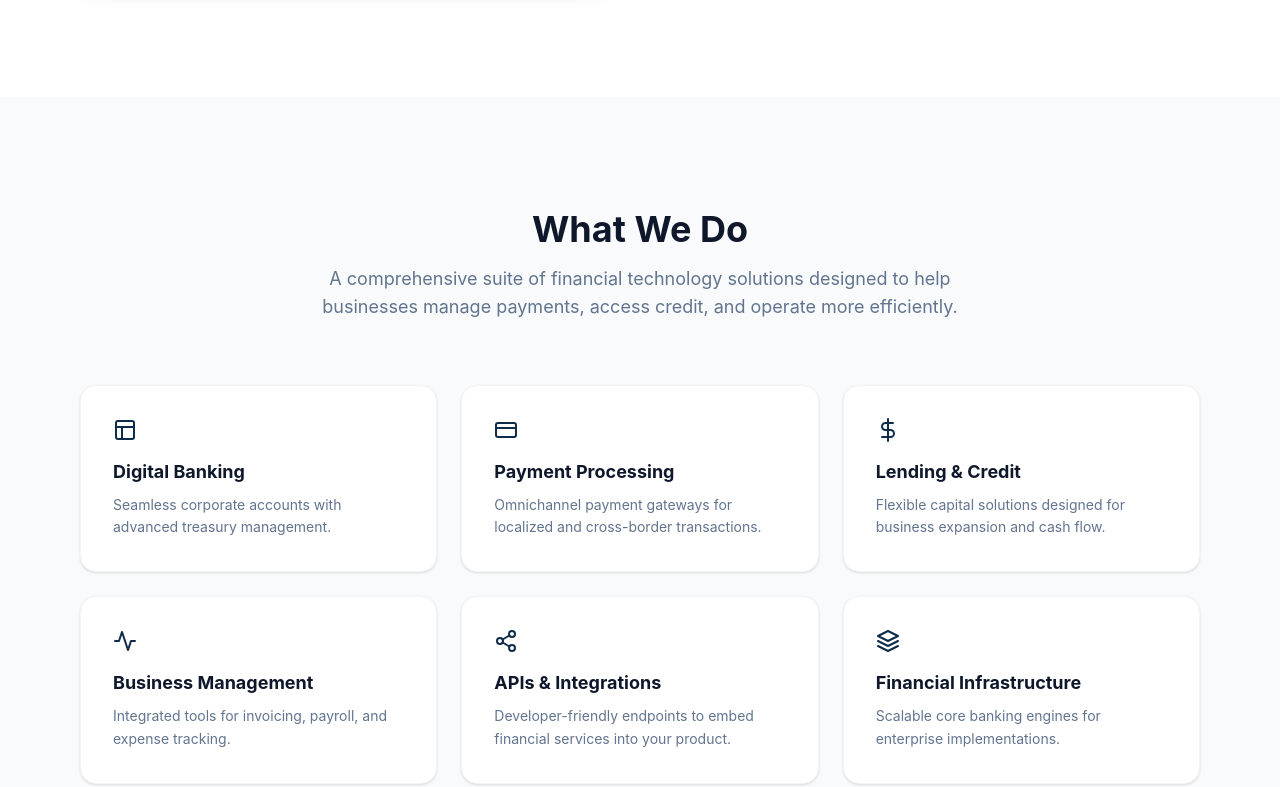
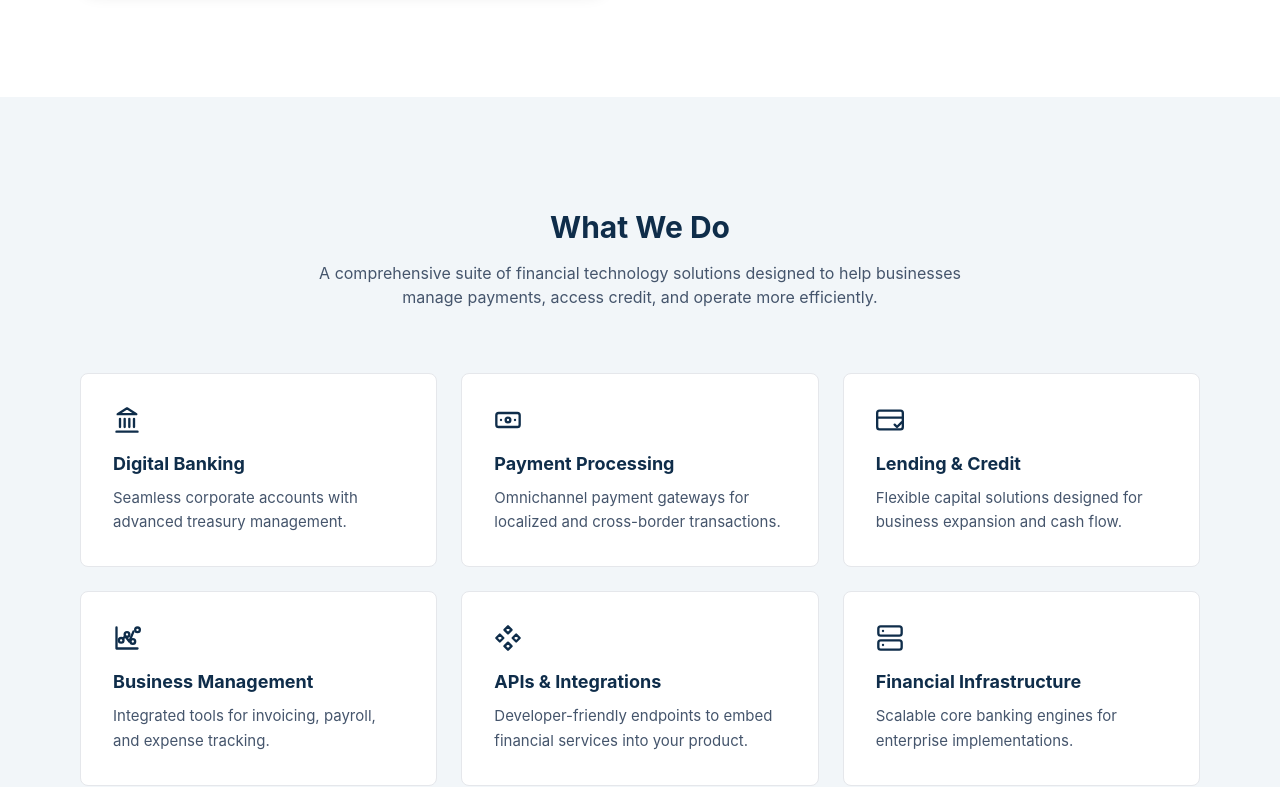
Before and after one commit to umeaclinton/paxoficontactus, a React (Vite) app: page /about in a window 1280 px wide. Shown: the part 1663-2450 px from the top of the page. Built offline with nearby package versions, Linux system fonts and the light colour scheme.

Commit message:
Update What We Do section styling and icons on About Us page

```diff
--- a/src/pages/AboutUs.jsx
+++ b/src/pages/AboutUs.jsx
@@ -92,54 +92,54 @@ export default function AboutUs() {
             </div>
 
             {/* WHAT WE DO */}
-            <div className="bg-[#F8FAFC] px-6 lg:px-20 py-20 lg:py-28 text-center">
-                <h2 className="text-3xl lg:text-4xl font-bold text-[#0F172B] mb-4">What We Do</h2>
-                <p className="text-[#62748E] text-lg max-w-2xl mx-auto mb-16">
+            <div className="bg-[#F2F6F9] px-6 lg:px-20 py-20 lg:py-28 text-center">
+                <h2 className="text-2xl lg:text-3xl font-bold text-[#0F2D4A] mb-4">What We Do</h2>
+                <p className="text-[#45556C] text-sm md:text-base max-w-2xl mx-auto mb-16">
                     A comprehensive suite of financial technology solutions designed to help businesses manage payments, access credit, and operate more efficiently.
                 </p>
 
                 <div className="grid grid-cols-1 md:grid-cols-2 lg:grid-cols-3 gap-6 max-w-6xl mx-auto text-left">
-                    <div className="bg-white p-8 rounded-2xl shadow-sm border border-gray-100 hover:shadow-md transition">
+                    <div className="bg-white p-6 lg:p-8 rounded-lg border border-gray-200">
                         <div className="mb-4 text-[#0F2D4A]">
-                            <svg width="24" height="24" viewBox="0 0 24 24" fill="none" stroke="currentColor" strokeWidth="2" strokeLinecap="round" strokeLinejoin="round"><rect x="3" y="3" width="18" height="18" rx="2" ry="2"></rect><line x1="3" y1="9" x2="21" y2="9"></line><line x1="9" y1="21" x2="9" y2="9"></line></svg>
+                            <svg width="28" height="28" viewBox="0 0 24 24" fill="none" stroke="currentColor" strokeWidth="2" strokeLinecap="round" strokeLinejoin="round"><line x1="3" y1="22" x2="21" y2="22"></line><line x1="6" y1="18" x2="6" y2="11"></line><line x1="10" y1="18" x2="10" y2="11"></line><line x1="14" y1="18" x2="14" y2="11"></line><line x1="18" y1="18" x2="18" y2="11"></line><polygon points="12 2 20 7 4 7"></polygon></svg>
                         </div>
-                        <h3 className="text-[#0F172B] font-bold text-lg mb-2">Digital Banking</h3>
-                        <p className="text-[#62748E] text-sm leading-relaxed">Seamless corporate accounts with advanced treasury management.</p>
+                        <h3 className="text-[#0F2D4A] font-bold text-lg mb-2">Digital Banking</h3>
+                        <p className="text-[#45556C] text-[15px] leading-relaxed">Seamless corporate accounts with advanced treasury management.</p>
                     </div>
-                    <div className="bg-white p-8 rounded-2xl shadow-sm border border-gray-100 hover:shadow-md transition">
+                    <div className="bg-white p-6 lg:p-8 rounded-lg border border-gray-200">
                         <div className="mb-4 text-[#0F2D4A]">
-                            <svg width="24" height="24" viewBox="0 0 24 24" fill="none" stroke="currentColor" strokeWidth="2" strokeLinecap="round" strokeLinejoin="round"><rect x="2" y="5" width="20" height="14" rx="2" ry="2"></rect><line x1="2" y1="10" x2="22" y2="10"></line></svg>
+                            <svg width="28" height="28" viewBox="0 0 24 24" fill="none" stroke="currentColor" strokeWidth="2" strokeLinecap="round" strokeLinejoin="round"><rect x="2" y="6" width="20" height="12" rx="2"></rect><circle cx="12" cy="12" r="2"></circle><path d="M6 12h.01M18 12h.01"></path></svg>
                         </div>
-                        <h3 className="text-[#0F172B] font-bold text-lg mb-2">Payment Processing</h3>
-                        <p className="text-[#62748E] text-sm leading-relaxed">Omnichannel payment gateways for localized and cross-border transactions.</p>
+                        <h3 className="text-[#0F2D4A] font-bold text-lg mb-2">Payment Processing</h3>
+                        <p className="text-[#45556C] text-[15px] leading-relaxed">Omnichannel payment gateways for localized and cross-border transactions.</p>
                     </div>
-                    <div className="bg-white p-8 rounded-2xl shadow-sm border border-gray-100 hover:shadow-md transition">
+                    <div className="bg-white p-6 lg:p-8 rounded-lg border border-gray-200">
                         <div className="mb-4 text-[#0F2D4A]">
-                            <svg width="24" height="24" viewBox="0 0 24 24" fill="none" stroke="currentColor" strokeWidth="2" strokeLinecap="round" strokeLinejoin="round"><line x1="12" y1="1" x2="12" y2="23"></line><path d="M17 5H9.5a3.5 3.5 0 0 0 0 7h5a3.5 3.5 0 0 1 0 7H6"></path></svg>
+                            <svg width="28" height="28" viewBox="0 0 24 24" fill="none" stroke="currentColor" strokeWidth="2" strokeLinecap="round" strokeLinejoin="round"><rect x="1" y="4" width="22" height="16" rx="2" ry="2"></rect><line x1="1" y1="10" x2="23" y2="10"></line><path d="M16 16l2 2 4-4"></path></svg>
                         </div>
-                        <h3 className="text-[#0F172B] font-bold text-lg mb-2">Lending & Credit</h3>
-                        <p className="text-[#62748E] text-sm leading-relaxed">Flexible capital solutions designed for business expansion and cash flow.</p>
+                        <h3 className="text-[#0F2D4A] font-bold text-lg mb-2">Lending & Credit</h3>
+                        <p className="text-[#45556C] text-[15px] leading-relaxed">Flexible capital solutions designed for business expansion and cash flow.</p>
                     </div>
-                    <div className="bg-white p-8 rounded-2xl shadow-sm border border-gray-100 hover:shadow-md transition">
+                    <div className="bg-white p-6 lg:p-8 rounded-lg border border-gray-200">
                         <div className="mb-4 text-[#0F2D4A]">
-                            <svg width="24" height="24" viewBox="0 0 24 24" fill="none" stroke="currentColor" strokeWidth="2" strokeLinecap="round" strokeLinejoin="round"><polyline points="22 12 18 12 15 21 9 3 6 12 2 12"></polyline></svg>
+                            <svg width="28" height="28" viewBox="0 0 24 24" fill="none" stroke="currentColor" strokeWidth="2" strokeLinecap="round" strokeLinejoin="round"><path d="M3 3v18h18"/><circle cx="7" cy="14" r="2"/><circle cx="12" cy="9" r="2"/><circle cx="17" cy="15" r="2"/><circle cx="21" cy="5" r="2"/><path d="M8.5 12.5l2-2 3.5 4.5 3.5-8.5"/></svg>
                         </div>
-                        <h3 className="text-[#0F172B] font-bold text-lg mb-2">Business Management</h3>
-                        <p className="text-[#62748E] text-sm leading-relaxed">Integrated tools for invoicing, payroll, and expense tracking.</p>
+                        <h3 className="text-[#0F2D4A] font-bold text-lg mb-2">Business Management</h3>
+                        <p className="text-[#45556C] text-[15px] leading-relaxed">Integrated tools for invoicing, payroll, and expense tracking.</p>
                     </div>
-                    <div className="bg-white p-8 rounded-2xl shadow-sm border border-gray-100 hover:shadow-md transition">
+                    <div className="bg-white p-6 lg:p-8 rounded-lg border border-gray-200">
                         <div className="mb-4 text-[#0F2D4A]">
-                            <svg width="24" height="24" viewBox="0 0 24 24" fill="none" stroke="currentColor" strokeWidth="2" strokeLinecap="round" strokeLinejoin="round"><circle cx="18" cy="5" r="3"></circle><circle cx="6" cy="12" r="3"></circle><circle cx="18" cy="19" r="3"></circle><line x1="8.59" y1="13.51" x2="15.42" y2="17.49"></line><line x1="15.41" y1="6.51" x2="8.59" y2="10.49"></line></svg>
+                            <svg width="28" height="28" viewBox="0 0 24 24" fill="none" stroke="currentColor" strokeWidth="2" strokeLinecap="round" strokeLinejoin="round"><polygon points="12 2 15 5 12 8 9 5 12 2"/><polygon points="22 12 19 15 16 12 19 9 22 12"/><polygon points="12 22 9 19 12 16 15 19 12 22"/><polygon points="2 12 5 9 8 12 5 15 2 12"/></svg>
                         </div>
-                        <h3 className="text-[#0F172B] font-bold text-lg mb-2">APIs & Integrations</h3>
-                        <p className="text-[#62748E] text-sm leading-relaxed">Developer-friendly endpoints to embed financial services into your product.</p>
+                        <h3 className="text-[#0F2D4A] font-bold text-lg mb-2">APIs & Integrations</h3>
+                        <p className="text-[#45556C] text-[15px] leading-relaxed">Developer-friendly endpoints to embed financial services into your product.</p>
                     </div>
-                    <div className="bg-white p-8 rounded-2xl shadow-sm border border-gray-100 hover:shadow-md transition">
+                    <div className="bg-white p-6 lg:p-8 rounded-lg border border-gray-200">
                         <div className="mb-4 text-[#0F2D4A]">
-                            <svg width="24" height="24" viewBox="0 0 24 24" fill="none" stroke="currentColor" strokeWidth="2" strokeLinecap="round" strokeLinejoin="round"><polygon points="12 2 2 7 12 12 22 7 12 2"></polygon><polyline points="2 17 12 22 22 17"></polyline><polyline points="2 12 12 17 22 12"></polyline></svg>
+                            <svg width="28" height="28" viewBox="0 0 24 24" fill="none" stroke="currentColor" strokeWidth="2" strokeLinecap="round" strokeLinejoin="round"><rect x="2" y="2" width="20" height="8" rx="2" ry="2"></rect><rect x="2" y="14" width="20" height="8" rx="2" ry="2"></rect><line x1="6" y1="6" x2="6.01" y2="6"></line><line x1="6" y1="18" x2="6.01" y2="18"></line></svg>
                         </div>
-                        <h3 className="text-[#0F172B] font-bold text-lg mb-2">Financial Infrastructure</h3>
-                        <p className="text-[#62748E] text-sm leading-relaxed">Scalable core banking engines for enterprise implementations.</p>
+                        <h3 className="text-[#0F2D4A] font-bold text-lg mb-2">Financial Infrastructure</h3>
+                        <p className="text-[#45556C] text-[15px] leading-relaxed">Scalable core banking engines for enterprise implementations.</p>
                     </div>
                 </div>
             </div>
```
